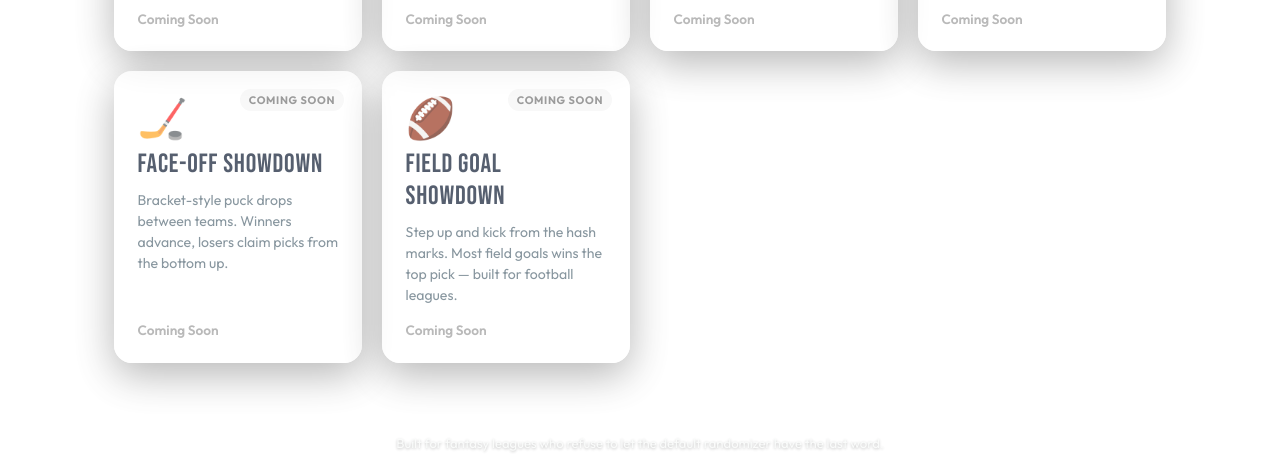
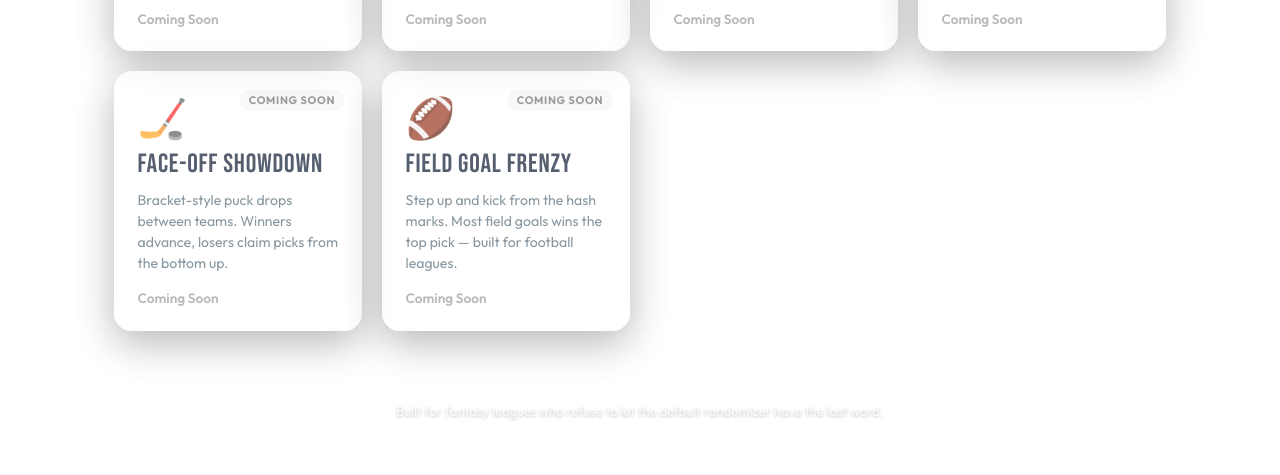
Before and after one commit to sloansam98-design/draft-games, a plain HTML site: page index.html in a window 1280 px wide. Shown: the part 803-1278 px from the top of the page. After the commit the page ends 1246 px from the top, so only its background shows below. Drawn offline with Linux system fonts and the light colour scheme.

Commit message:
revert to field goal frenzy

```diff
--- a/index.html
+++ b/index.html
@@ -224,7 +224,7 @@
       <article class="game-card game-card--soon">
         <span class="game-card-status">Coming Soon</span>
         <div class="game-card-icon" aria-hidden="true">🏈</div>
-        <h2 class="game-card-title">Field Goal Showdown</h2>
+        <h2 class="game-card-title">Field Goal Frenzy</h2>
         <p class="game-card-desc">Step up and kick from the hash marks. Most field goals wins the top pick — built for football leagues.</p>
         <span class="game-card-cta">Coming Soon</span>
       </article>
```
Also changed, not shown: 1 other file.
